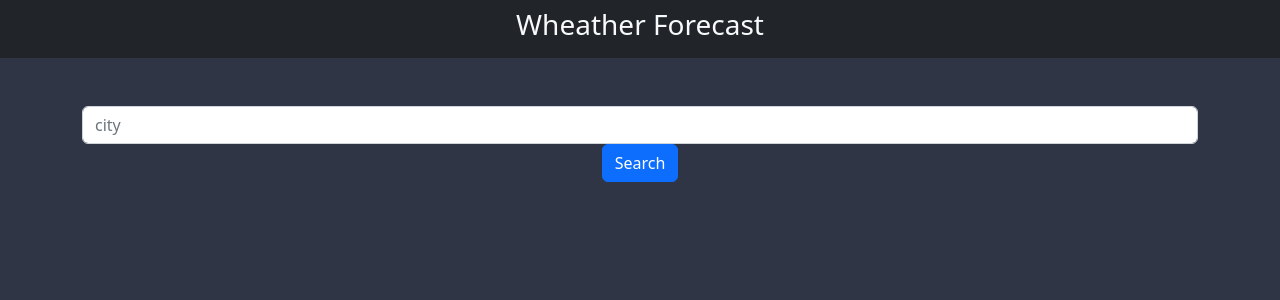
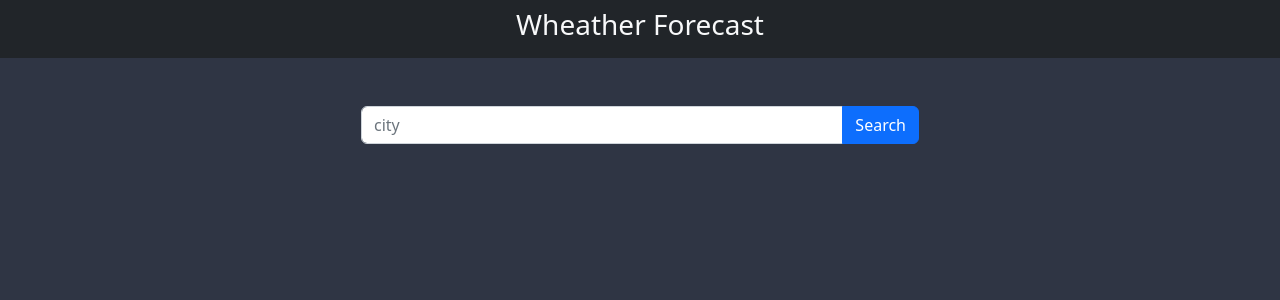
Before and after one commit to lpPomi/dev-lpomi-openweather-react, a React (Vite) app: page / in a window 1280 px wide. Shown: the top 300 px of the page. Built offline with nearby package versions, Linux system fonts and the light colour scheme.

Commit message:
improve App code with function

```diff
--- a/src/App.jsx
+++ b/src/App.jsx
@@ -2,40 +2,83 @@
 import Navbar from './components/Navbar'
 
 import axios from 'axios';
-/* import Form from './components/Form'
-import WeatherCard from './components/WeatherCard'
-import WeatherApi from './components/WeatherApi' */
+
+import { useState } from 'react'
 
 import WeatherForm from './components/WeatherForm'
+
+
+
+
+function App() {
+
+
 
   const url1 = 'https://api.openweathermap.org/data/2.5/weather?appid=eee79289eb4403839653d02ed4d3536a&lang=en&q='
 
   let urlWeather = ''
 
+  const url2 = 'https://api.openweathermap.org/data/2.5/forecast?appid=eee79289eb4403839653d02ed4d3536a&lang=en&q='
+
+  let urlForecast = ''
+
+  const [weather, setWeather] = useState([]);
+
 
   /* get the city name from the WeatherForm component */
-const getLocation = (cityName) => {
+  const getLocation = async (cityName) => {
+
+
+
+    /* to visualize the spinner */
+    //setLoading(true);
+    /* contains the city information */
+    //setLocation(cityName);
+
+
     // here we receive from component WeatherForm the city name
-  console.log('Selected City =', cityName)
+    /* console.log('Selected City =', cityName) */
     urlWeather = url1 + cityName
     console.log(urlWeather)
-  getWeatherAndForecast(urlWeather)
+    /* getWeatherAndForecast(urlWeather) */
+
+    await fetch(urlWeather).then((response) => {
+
+      if (!response.ok) throw { response }
+      return response.json();
+    }).then((weatherData) => {
+      console.log(weatherData);
+      setWeather(weatherData);
+    }).catch(error => {
+      console.log(error);
+      /* setLoading(false);
+      setShow(false); */
+    });
+
+    /* fetch(urlWeather)
+      .then((response) => response.json())
+      .then((data) => console.log(data))
+      .catch((error) => console.error(error)); */
 
   }
 
 
-/* get the wgeather and forecast from the API data */
+
+
+
+
+  /* get the weather and forecast from the API data */
   const getWeatherAndForecast = async (urlWeather) => {
     try {
       const result = await axios.get(urlWeather);
-    console.log(result);
+      console.log(result.data);
     } catch (error) {
       console.error(error);
     }
   }
 
   /*
-async function doSomethingAsynchronous(urlWeather) {
+  async function getWeatherAndForecast(urlWeather) {
 
     try {
       const result = await axios.get(urlWeather);
@@ -45,10 +88,44 @@ async function doSomethingAsynchronous(urlWeather) {
     }
   } */
 
+  // or with fetch
+  /*
+  const getWeatherAndForecast = async (urlWeather) => {
+    fetch(urlWeather)
+      .then((response) => response.json())
+      .then((data) => console.log(data))
+      .catch((error) => console.error(error));
+  } */
+
+  /* const getWeatherAndForecast = async (urlWeather) => {
+    await fetch(urlWeather).then((response) => {
+      if (!response.ok) throw { response }
+      return response.json();
+    }).then((weatherData) => {
+      console.log(weatherData);
+      setWeather(weatherData);
+    }).catch(error => {
+      console.log(error);
+      setLoading(false);
+      setShow(false);
+    });
+  } */
 
 
 
-function App() {
+  /* define the useState hooks to get the variable content */
+
+  /*   const [weather, setWeather] = useState([]);
+    const [forecast, setForecast] = useState([]);
+    // to use the spinner
+    const [loading, setLoading] = useState(false);
+
+    //to show the weather cards
+    const [show, setShow] = useState(false);
+    // to communicate with the form
+    const [location, setLocation] = useState("");
+   */
+
 
 
   return (
--- a/src/components/WeatherForm.jsx
+++ b/src/components/WeatherForm.jsx
@@ -2,43 +2,23 @@
 import { useState } from 'react'
 
 
-import axios from 'axios';
 
 function WaetherForm({ newLocation }) {
 
     const [city, setCity] = useState('')
 
-    /*     const [formFilled, setFormFilled] = useState(false) */
-
-
-
-    /*   function createCity() {
-          setCity('London')
-          setFormFilled(true)
-          console.log('city  = ', city)
-          console.log(formFilled)
-      }
-   */
 
     /* create the function handleSubmit */
     const handleSubmit = (event) => {
         /* prevent to refresh the website */
         event.preventDefault();
-        //console.log(city)
+
         /* show as json */
-        /* console.log({ city }) */
-        /*  here the call the createCity function with the parameter city */
-        /* createCity() */
+        console.log({ city })
 
-        /* setCity('London')
-        setFormFilled(true) */
-        /*  Object.values(city); */
-        /*  console.log('city  = ', city)
-         console.log(formFilled) */
         /* if city is empty ... do nothing */
-        /*     if (city === '' || !city) return */
+        if (city === '' || !city) return
         newLocation(city);
-
     }
 
 
@@ -55,29 +35,17 @@ function WaetherForm({ newLocation }) {
 
         <div className='container'>
             <form onSubmit={handleSubmit}>
-                <div >
+                <div className='input-group mb-3 mx-auto'>
                     <input className='form-control' onChange={getCity} type="text" value={city} placeholder="city" />
+
+                    {/*  <input type="submit" value="Search" className="btn btn-primary input-group-text" /> */}
+
+                    <button type="submit" className="btn btn-primary input-group-text">
+                        Search
+                    </button>
                 </div>
-                <div className="clearfix"></div>
-                <input type="submit" value="Search" className="btn btn-primary input-group-text" />
+
             </form>
-
-
-            {/* <WeatherApi
-                city={city}
-                formFilled={formFilled}
-            /> */}
-
-
-
-
-
-            {/*      {console.log(city)} */}
-
-            {/*  <WeatherApi loc={city} /> */}
-            {/*    <WeatherApi city={city} />
- */}
-
         </div>
     )
 }
```
Lines whose indentation alone changed are shown as unchanged.
